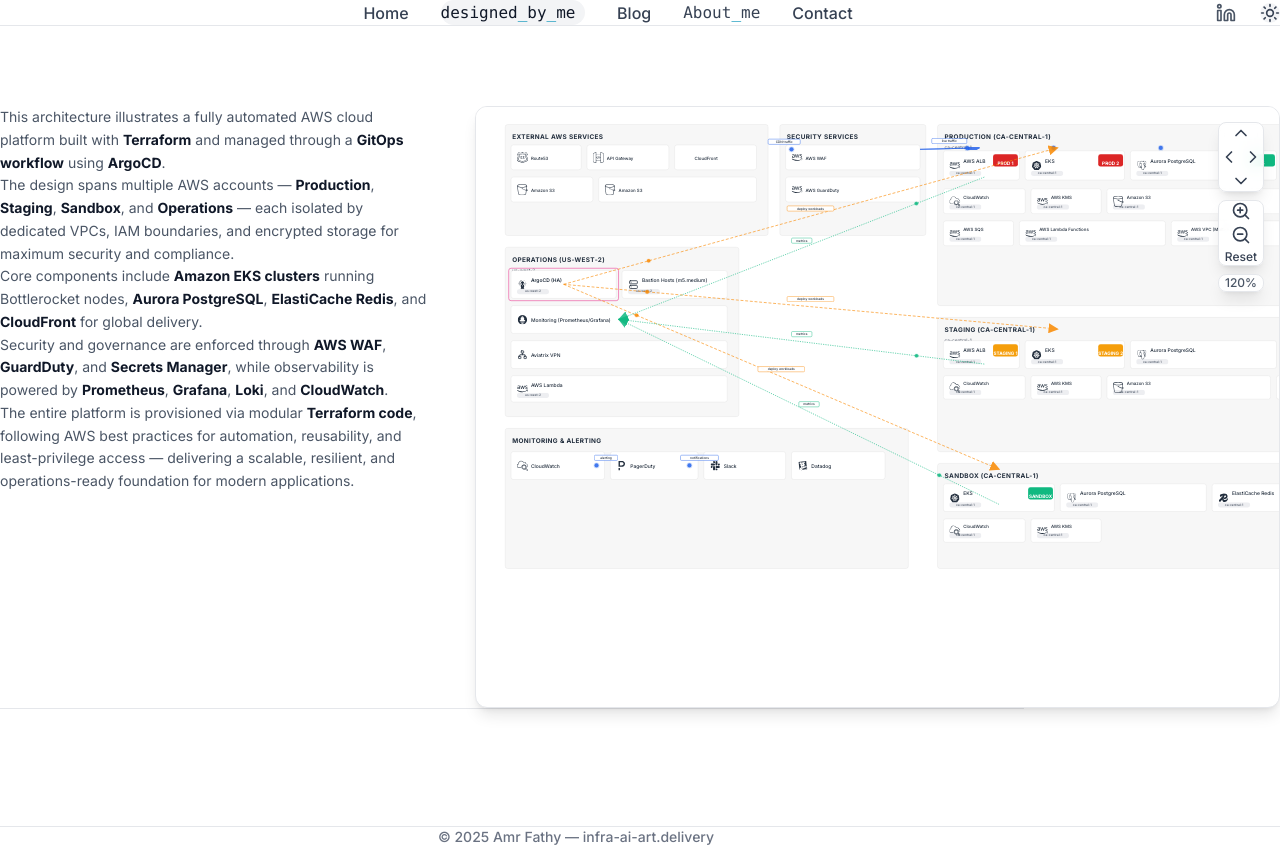
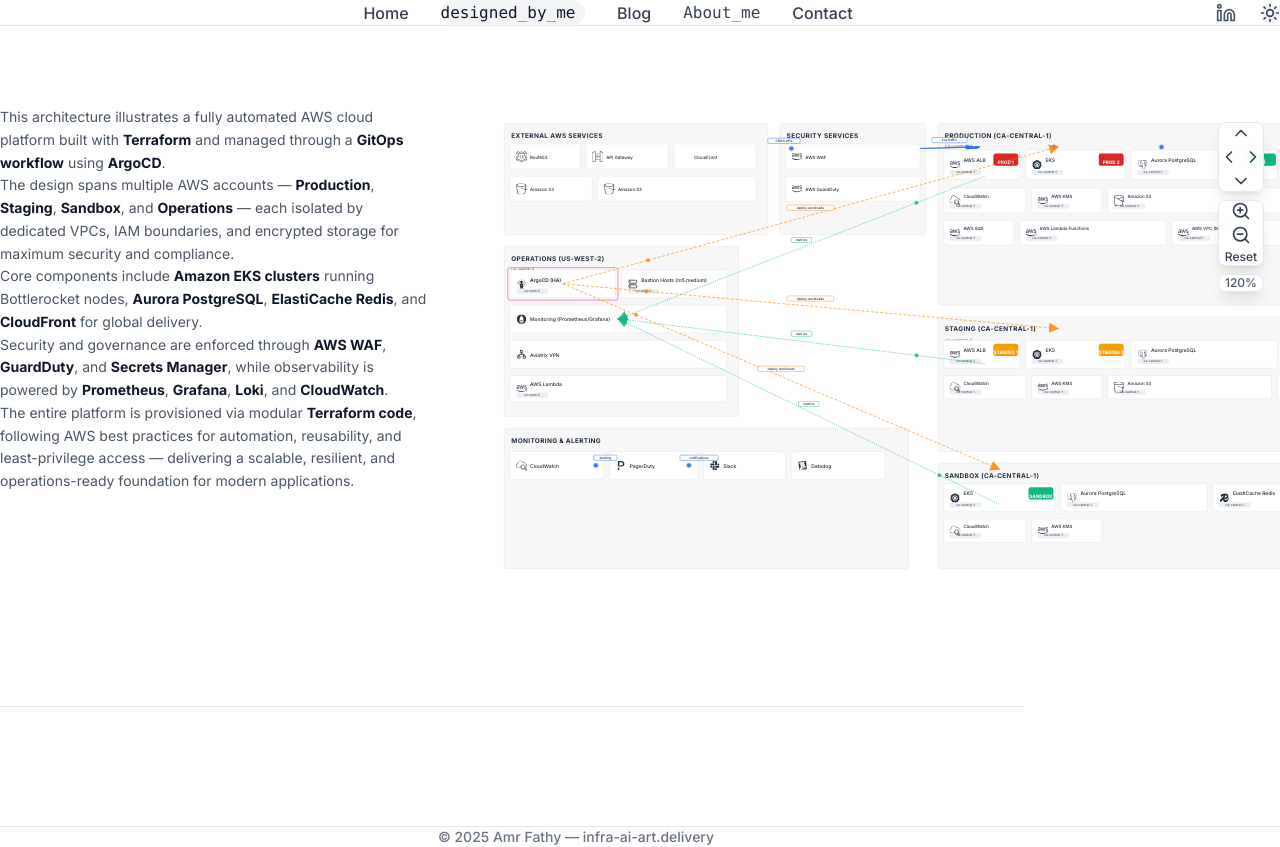
Before and after one commit to amohsenter09-github/devops-portfolio-website, a Next.js app: page /designs in a window 1280 px wide. Built offline with nearby package versions, Linux system fonts and the light colour scheme; some icons are missing.

Commit message:
Refine AnimatedAwsInfra layout by removing border for a cleaner design
- Eliminated the border from the diagram container to enhance visual simplicity.
- Maintained existing padding for consistency in the layout.

```diff
--- a/src/components/AnimatedAwsInfra.tsx
+++ b/src/components/AnimatedAwsInfra.tsx
@@ -564,7 +564,7 @@
         </div>
 
         {/* Diagram Container */}
-        <div className="w-full rounded-xl bg-white p-8 md:p-12 overflow-hidden shadow-lg border border-gray-200">
+        <div className="w-full bg-white p-8 md:p-12 overflow-hidden">
           <div
             className="w-full overflow-auto"
             style={{
```
